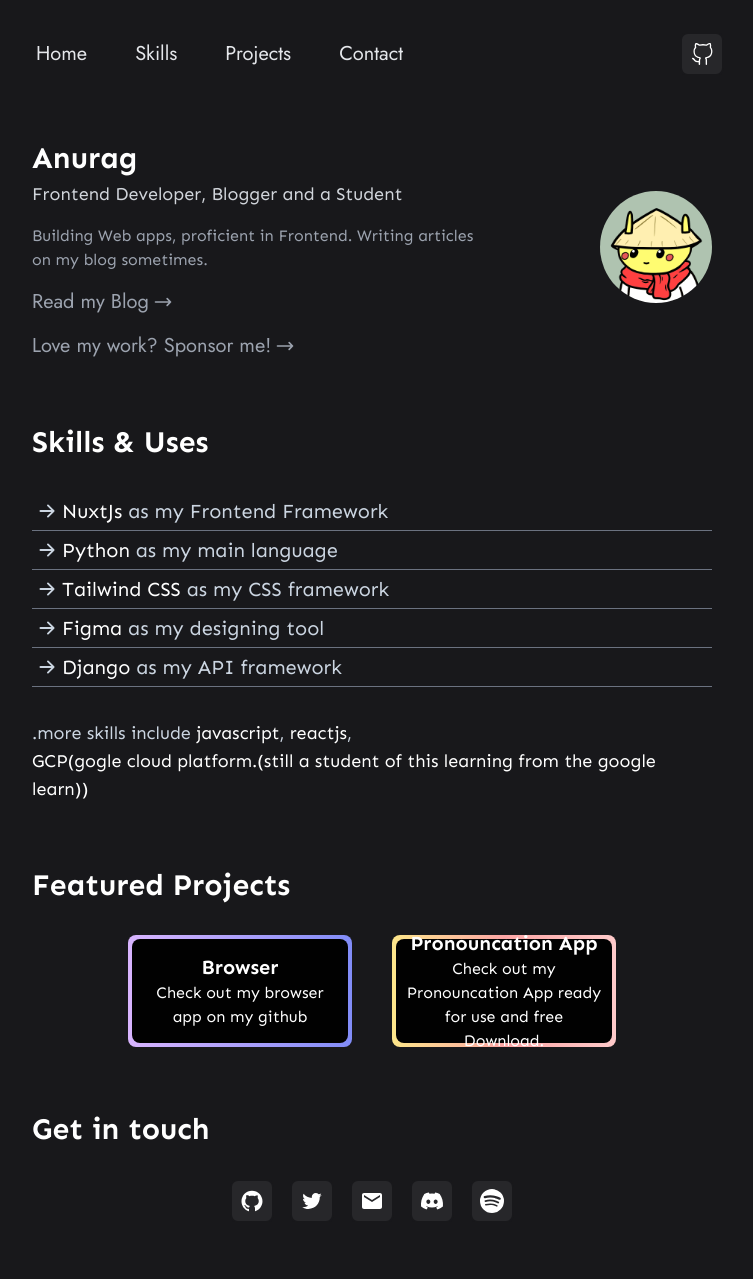
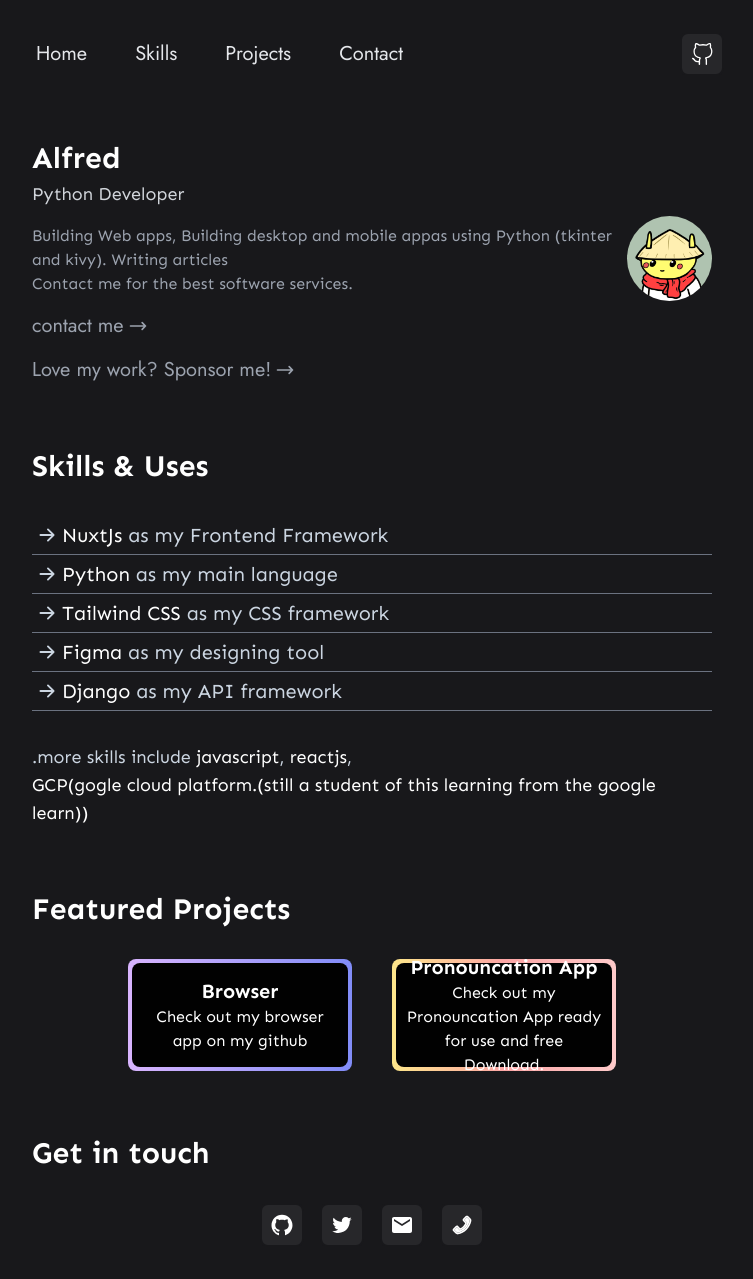
Before and after one commit to owinoalfred/portifolio-page-react-src, a Next.js app: page / in a window 1280 px wide. Shown: the whole page, without its empty margins (268-1021 px from the left). Before the commit the page ends 1255 px from the top, so only its background shows below. Built offline with nearby package versions, Linux system fonts and the light colour scheme.

Commit message:
build: run prettier on everything (#962)

```diff
--- a/components/Sections/About.section.tsx
+++ b/components/Sections/About.section.tsx
@@ -7,14 +7,15 @@
   return (
     <div className="my-8 flex flex-row items-center justify-between px-3 font-sen">
       <div>
-        <p className="text-3xl font-bold text-white">Anurag</p>
+        <p className="text-3xl font-bold text-white">Alfred</p>
         <p className="mt-1 text-lg font-medium text-gray-300">
-          Frontend Developer, Blogger and a Student
+        Python Developer
         </p>
 
         <p className="mt-4 text-gray-400">
-          Building Web apps, proficient in Frontend. Writing articles <br /> on
-          my blog sometimes.
+          Building Web apps, Building desktop and mobile appas using Python (tkinter and kivy). Writing articles <br />
+          Contact me  for the best software services.
+
         </p>
 
         <Link href="https://blog.anurag.tech" passHref>
@@ -23,12 +24,12 @@
             target="_blank"
             rel="noopener noreferrer"
           >
-            Read my Blog
+            contact me
             <HiOutlineArrowNarrowRight />
           </a>
         </Link>
 
-        <Link href="https://sponsor.anurag.tech" passHref>
+        <Link href="https://github.com/owinoalfred" passHref>
           <a
             className="mt-4 flex cursor-pointer flex-row items-center gap-1 font-jost text-xl text-gray-400 duration-100 hover:ml-2"
             target="_blank"
--- a/components/Sections/Contact.section.tsx
+++ b/components/Sections/Contact.section.tsx
@@ -3,6 +3,7 @@
   MdEmail,
   AiOutlineGithub,
   AiOutlineTwitter,
+  AiTwotonePhone,
   FaDiscord,
 } from "../Icons";
 
@@ -10,27 +11,21 @@
 
 const Contact = () => {
   return (
-    <div className="font-sen px-3" id="contact">
+    <div className="px-3 font-sen" id="contact">
       <p className="text-3xl font-bold text-white">Get in touch</p>
 
       <div className="my-8 flex flex-row justify-center gap-x-4">
-        <Icon icon={<AiOutlineGithub />} url="https://github.com/kr-anurag" />
+        <Icon icon={<AiOutlineGithub />} url="https://github.com/owinoalfred" />
 
         <Icon
           icon={<AiOutlineTwitter />}
-          url="https://twitter.com/kr_anurag_"
+          url="https://twitter.com/oweeziearl"
         />
 
-        <Icon icon={<MdEmail />} url="mailto:kr.anurag24@gmail.com" />
-
+        <Icon icon={<MdEmail />} url="mailto:ogzialfred@gmail.coml.com" />
         <Icon
-          icon={<FaDiscord />}
-          url="https://discord.com/users/849171428497424404"
-        />
-
-        <Icon
-          icon={<BsSpotify />}
-          url="https://open.spotify.com/user/31l2fev6wn2mtzclbpvzxis3x77q"
+          icon={< AiTwotonePhone  />}
+          url="tel:+256-787-523-137"
         />
       </div>
     </div>
```
Also changed, not shown: components/Icons.tsx (+5 -2 lines).
